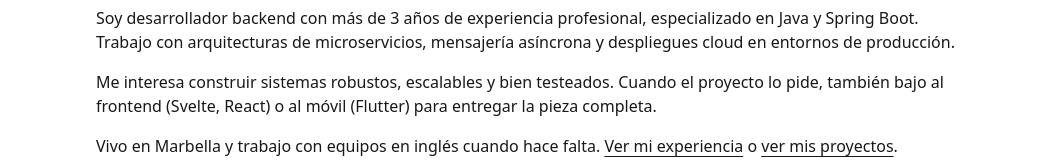
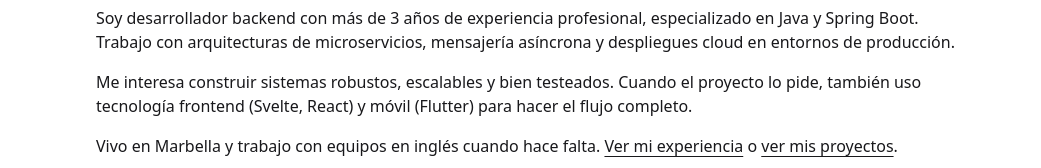
Before and after one commit to JavierMedarde99/porfolio, a SvelteKit app: page /about in a window 1280 px wide. Shown: the part 203-371 px from the top of the page, without its empty margins (112-1153 px from the left). Built offline with nearby package versions, Linux system fonts and the light colour scheme.

Commit message:
feat: ajuste de redacción en About

```diff
--- a/src/routes/about/+page.svelte
+++ b/src/routes/about/+page.svelte
@@ -51,8 +51,7 @@
 		</p>
 		<p>
 			Me interesa construir sistemas robustos, escalables y bien testeados. Cuando el proyecto lo
-			pide, también bajo al frontend (Svelte, React) o al móvil (Flutter) para entregar la pieza
-			completa.
+			pide, también uso tecnología frontend (Svelte, React) y móvil (Flutter) para hacer el flujo completo.
 		</p>
 		<p>
 			Vivo en Marbella y trabajo con equipos en inglés cuando hace falta.
```
